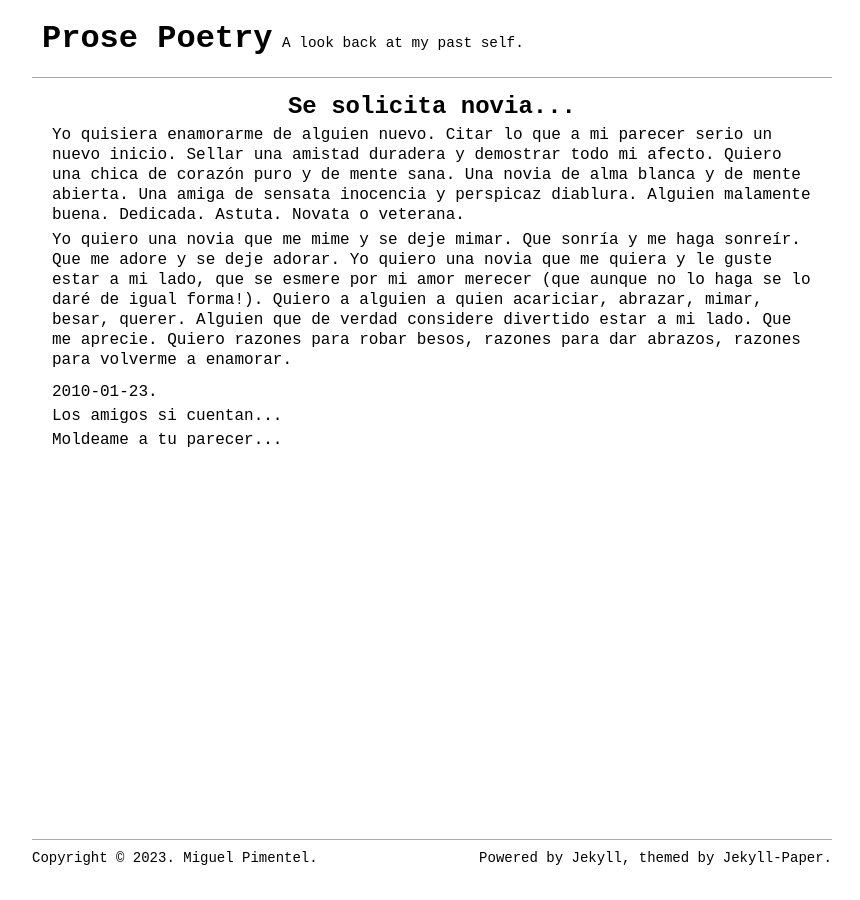
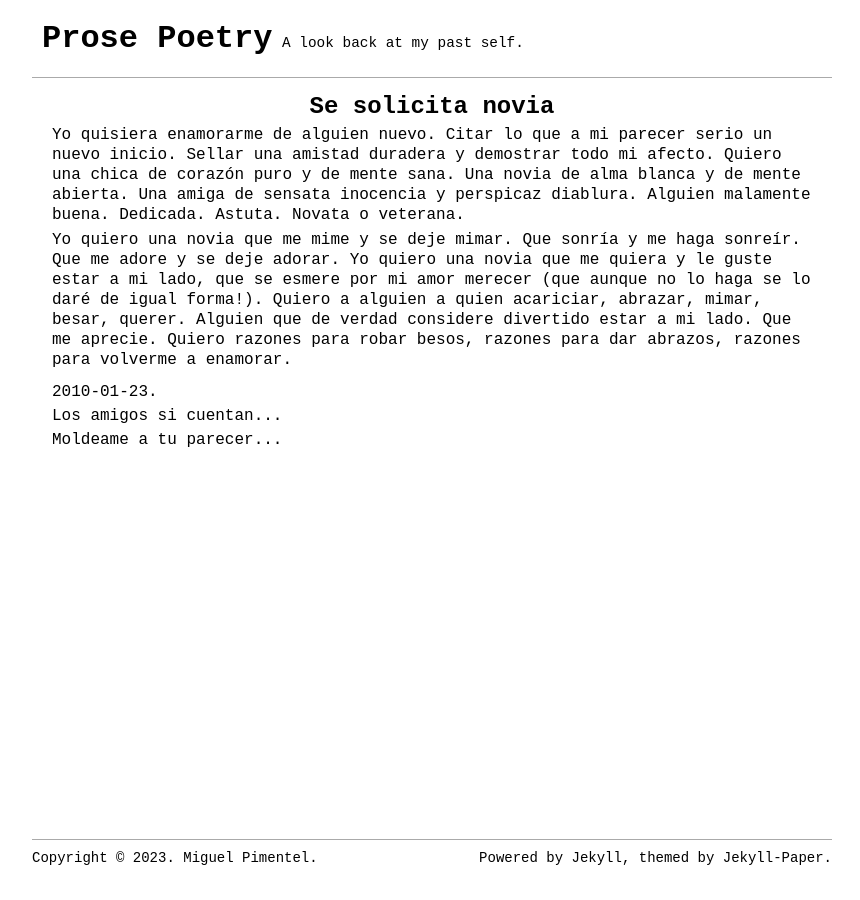
Before and after one commit to semanticdata/prose-poetry, a Jekyll site: the page built from _posts/2010-01-23-se-solicita-una-novia.md, in a window 1280 px wide. Shown: the whole page, without its empty margins (208-1068 px from the left). Built offline with Jekyll 4.4.1, drawn with Linux system fonts in a browser that asks for light colours.

```diff
--- a/_posts/2010-01-23-se-solicita-una-novia.md
+++ b/_posts/2010-01-23-se-solicita-una-novia.md
@@ -1,5 +1,5 @@
 ---
-title: Se solicita novia...
+title: Se solicita novia
 canonical_url: https://elandres.wordpress.com/2010/01/23/se-solicita-una-novia/
 date: 2010-01-23
 layout: post
```
